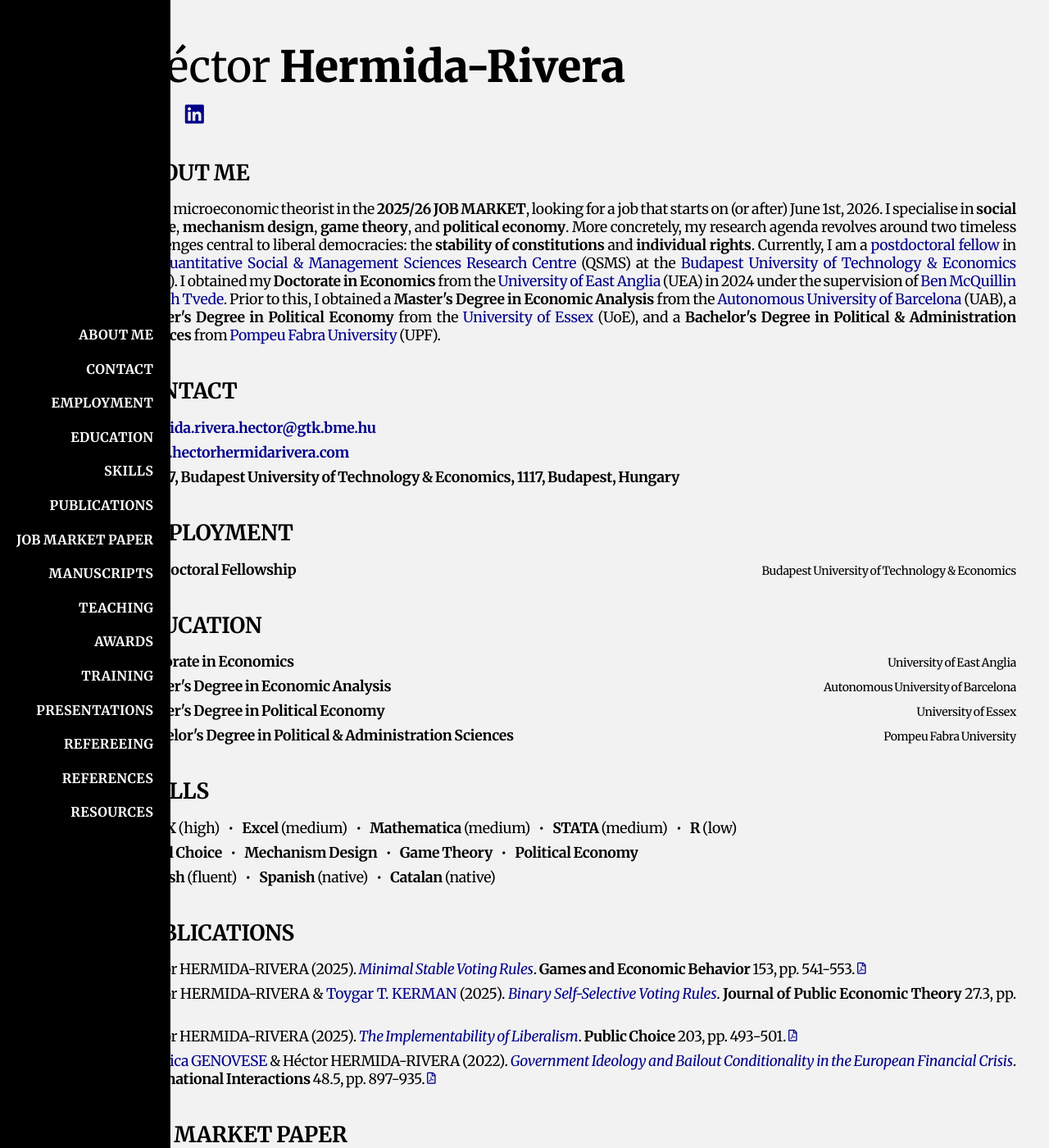
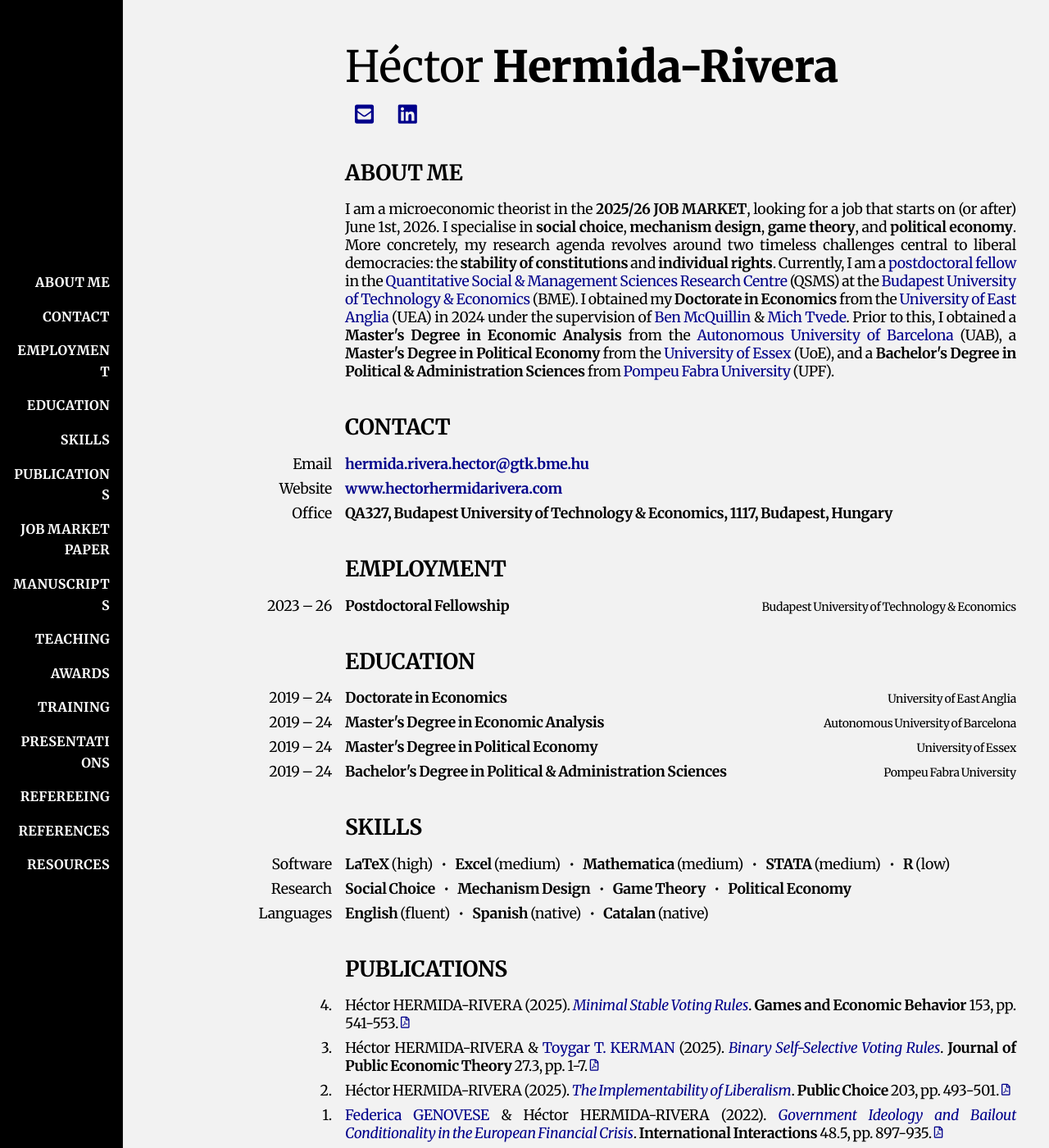
Before and after one commit to HectorHermidaRivera/hectorhermidarivera.github.io, a Jekyll site: the page built from index.md, in a window 1280 px wide and 1400 px high. Shown: the whole window at 82% size. Built offline with Jekyll 4.4.1, drawn with Linux system fonts in a browser that asks for light colours; a style sheet for code colours, icons or effects is not loaded.

Commit message:
Update default.html

```diff
--- a/_layouts/default.html
+++ b/_layouts/default.html
@@ -35,14 +35,14 @@
       position: fixed;
       top: 0;
       left: 0;
-      width: max-content;        /* automatic width based on longest link */
+      width: 150px;
       height: 100%;
       background: #000000;
-      padding: 25px 20px;        /* top/bottom, left/right */
+      padding: 25px 15px;
       box-sizing: border-box;
       display: flex;
       flex-direction: column;
-      align-items: flex-end;     /* keeps links right-aligned */
+      align-items: flex-end;
       justify-content: center;
       border-right: 1px solid #111;
       z-index: 10000;
@@ -62,7 +62,7 @@
 
     /* --- Main content --- */
     .content {
-      margin-left: calc(max-content + 20px); /* shifts content to the right of sidebar */
+      margin-left: 260px;
       padding: 20px 40px 80px 40px;
       box-sizing: border-box;
       font-size: 1.1em;
```
Lines whose indentation alone changed are shown as unchanged.
